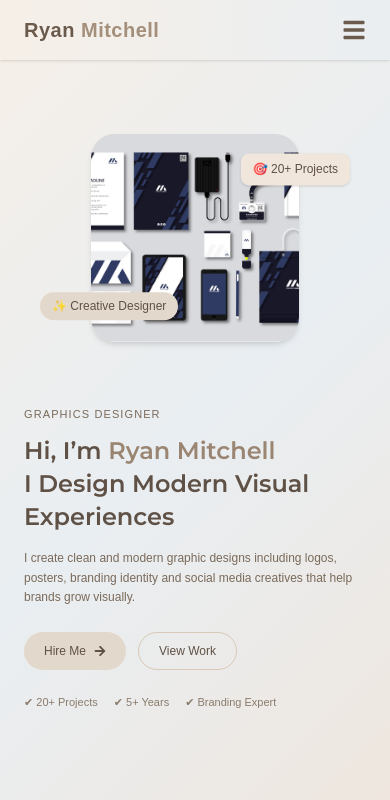
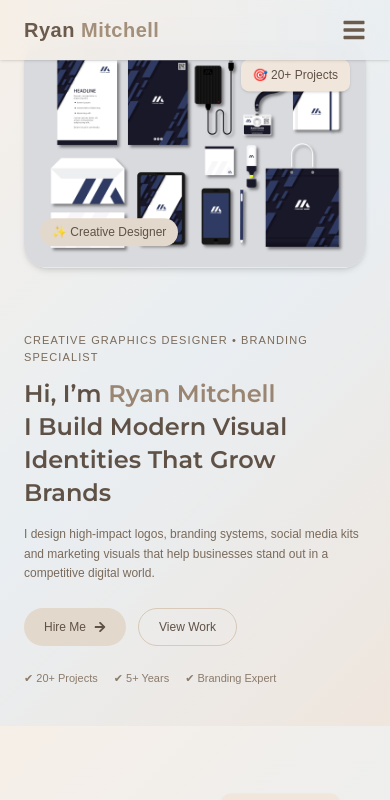
Before and after one commit to MdFuadAmir/Ryan_Mitchell, a React (Vite) app: page / in a window 390 px wide. Shown: the top 800 px of the page. Built offline with nearby package versions, Linux system fonts and the light colour scheme; a web font is replaced by a local one.

Commit message:
added hero section update

```diff
--- a/src/Components/Hero.jsx
+++ b/src/Components/Hero.jsx
@@ -6,7 +6,7 @@ const Hero = () => {
   return (
     <section
       id="home"
-      className="min-h-screen flex items-center px-6 py-10 md:py-20"
+      className="md:min-h-screen flex items-center px-6 py-10 md:py-20"
       style={{
         background: "linear-gradient(135deg, #f6efe7, #e9eef2, #efe6dd)",
       }}
@@ -19,7 +19,7 @@ const Hero = () => {
         >
           {/* IMAGE BOX */}
           <div
-            className="w-52 h-52 sm:w-64 sm:h-64 md:w-80 md:h-80 rounded-3xl shadow-md overflow-hidden"
+            className="rounded-3xl shadow-md overflow-hidden"
             style={{
               background: "linear-gradient(135deg, #e9e0d6, #f2ebe4)",
             }}
@@ -65,7 +65,7 @@ const Hero = () => {
             className="tracking-widest text-[11px] sm:text-xs"
             style={{ color: "#7a6a5a" }}
           >
-            GRAPHICS DESIGNER
+            CREATIVE GRAPHICS DESIGNER • BRANDING SPECIALIST
           </motion.p>
 
           <motion.h1
@@ -76,7 +76,7 @@ const Hero = () => {
             style={{ color: "#5f5146" }}
           >
             Hi, I’m <span style={{ color: "#9a8572" }}>Ryan Mitchell</span>
-            <br />I Design Modern Visual Experiences
+            <br />I Build Modern Visual Identities That Grow Brands
           </motion.h1>
 
           <motion.p
@@ -86,9 +86,9 @@ const Hero = () => {
             className="mt-4 text-xs sm:text-sm md:text-base leading-relaxed max-w-md"
             style={{ color: "#7a6a5a" }}
           >
-            I create clean and modern graphic designs including logos, posters,
-            branding identity and social media creatives that help brands grow
-            visually.
+            I design high-impact logos, branding systems, social media kits and
+            marketing visuals that help businesses stand out in a competitive
+            digital world.
           </motion.p>
 
           {/* BUTTONS */}
```
